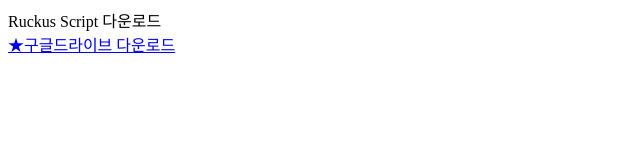
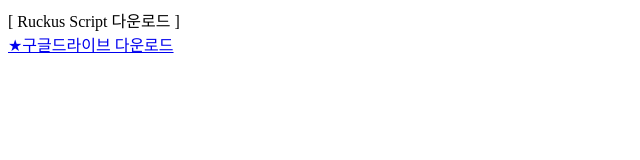
Before and after one commit to cockcut/cockcut.github.io, a plain HTML site: page ruckusscript/index.html in a window 1280 px wide. Shown: the full height of the page, 0-640 px from the left. Drawn offline with Linux system fonts and the light colour scheme.

Commit message:
Update index.html

```diff
--- a/ruckusscript/index.html
+++ b/ruckusscript/index.html
@@ -1,6 +1,6 @@
 <html>
 <body>
-Ruckus Script 다운로드
+[ Ruckus Script 다운로드 ]
 <br>
 <a href="https://drive.google.com/drive/folders/1tPEFqOjTzrIHvpsc6E4ObTvhx_H_IoFd?usp=sharing">★구글드라이브 다운로드</a>
 </body>
```
